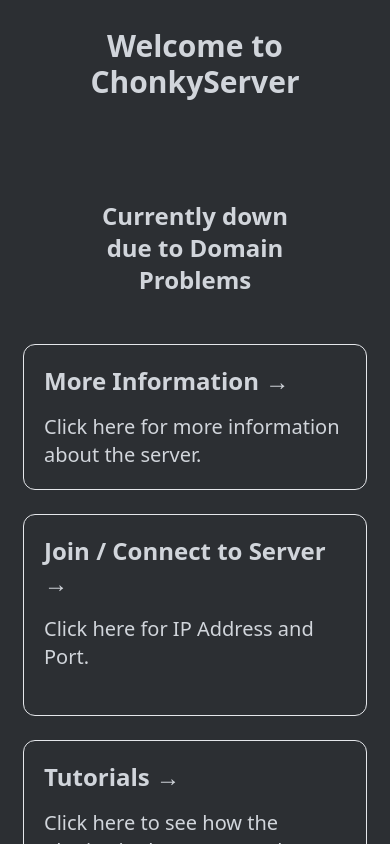
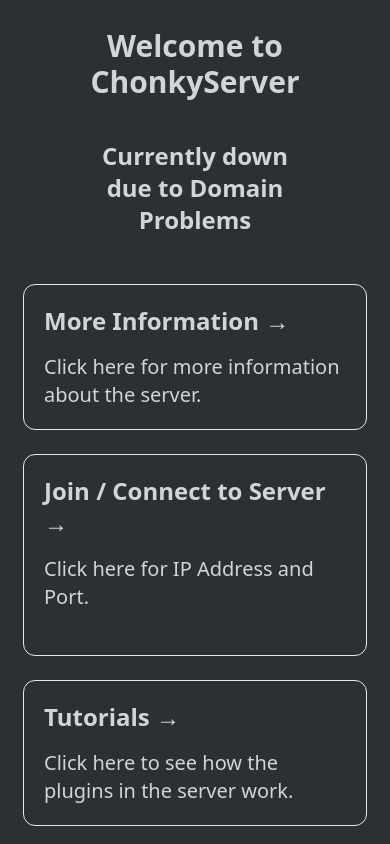
Before and after one commit to moiSentineL/chonkyserver-web, a Next.js app: page / in a window 390 px wide. Shown: the top 844 px of the page. Built offline with nearby package versions, Linux system fonts and the light colour scheme.

Commit message:
better down announcement

```diff
--- a/pages/index.tsx
+++ b/pages/index.tsx
@@ -12,7 +12,7 @@ const Home = () => {
                 <h1 className="mt-5 text-3xl font-bold sm:text-6xl lg:-mt-5 lg:text-6xl my-10">
                     Welcome to ChonkyServer
                 </h1>
-                <div className="pt-5 mt-10 text-2xl font-bold sm:text-6xl lg:-mt-10 lg:text-5xl">
+                <div className="lg:pt-5 mt-0 text-2xl font-bold sm:text-6xl lg:-mt-10 lg:text-5xl">
                     Currently down due to Domain Problems
                 </div>
 
```
